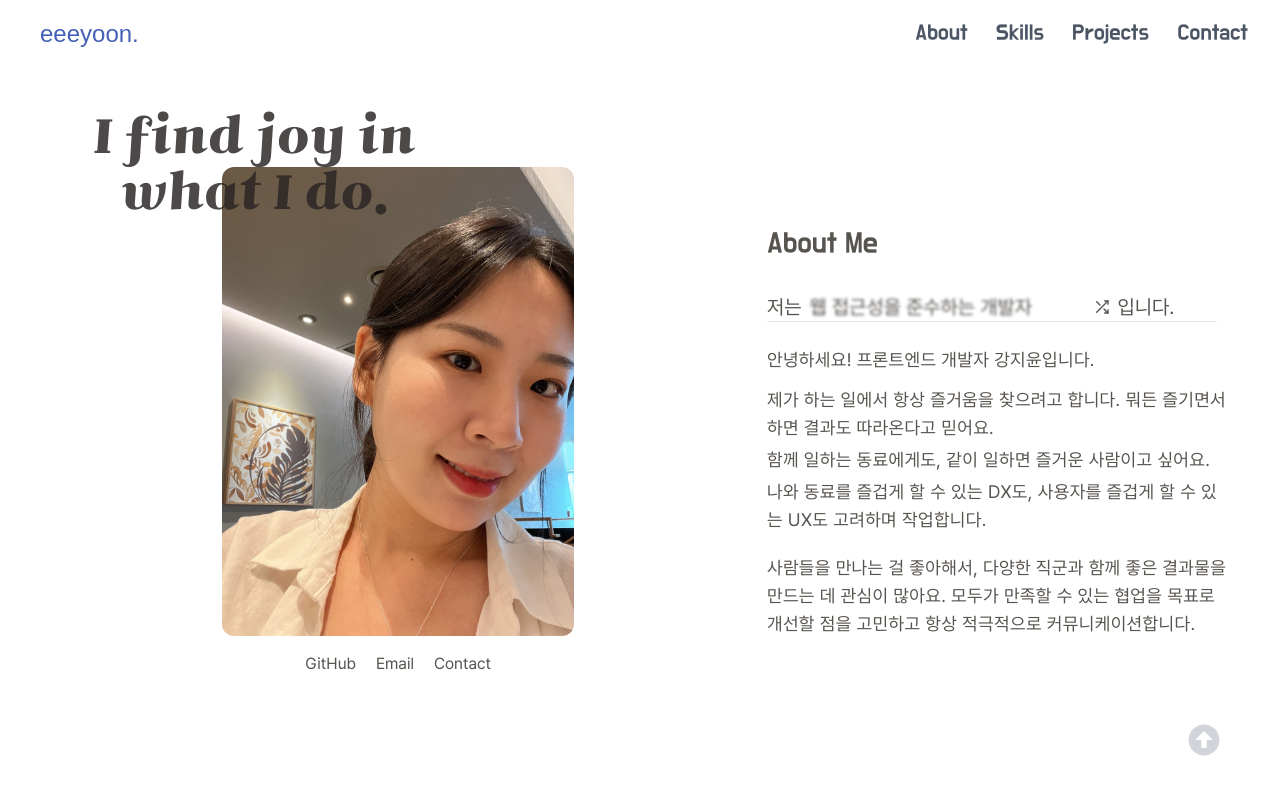
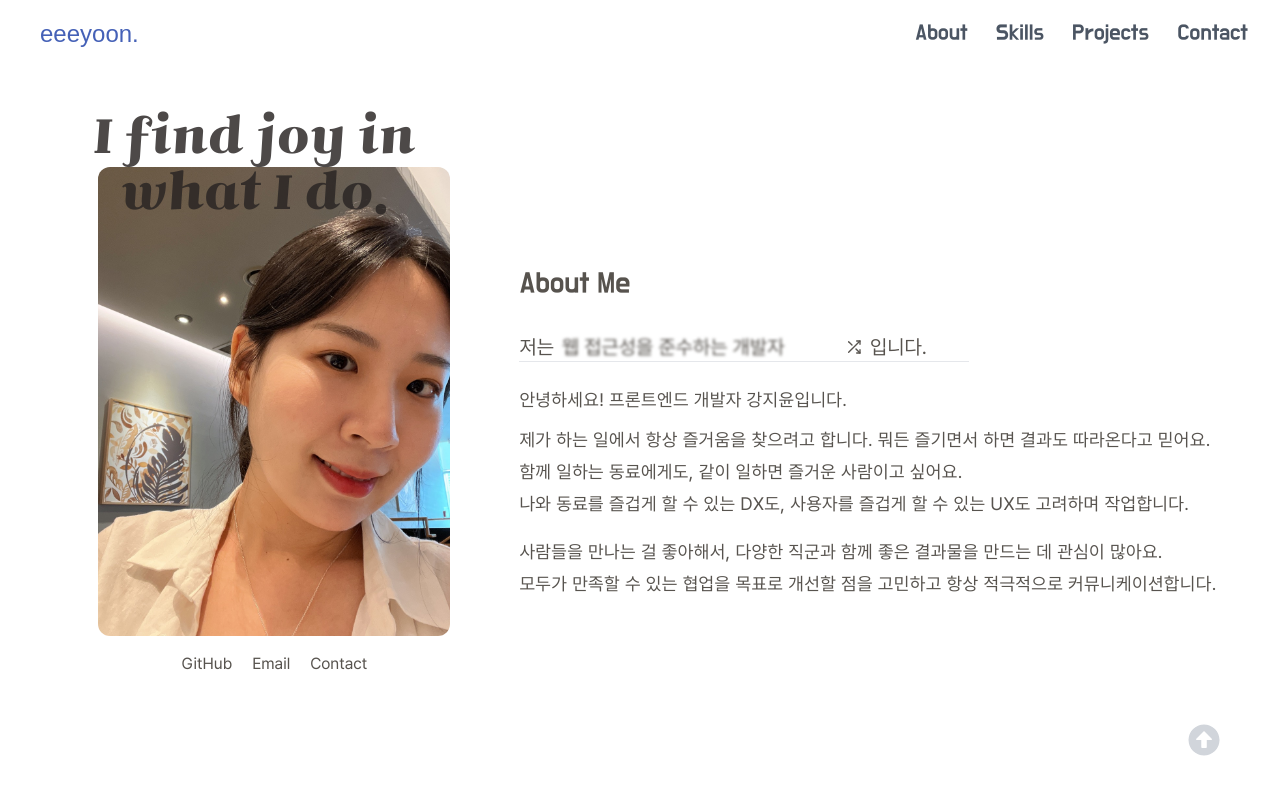
Before and after one commit to eeeyooon/portfolio, a Next.js app: page / in a window 1280 px wide. Shown: the top 794 px of the page. Built offline with nearby package versions, Linux system fonts and the light colour scheme; a web font is replaced by a local one.

Commit message:
style: about  페이지 레이아웃 수정

```diff
--- a/src/app/about/page.tsx
+++ b/src/app/about/page.tsx
@@ -109,7 +109,7 @@ export default function AboutPage() {
             className="relative flex items-center gap-6 flex-col sm:flex-row md:flex-row pt-24 selection:bg-brown_color"
           >
             <motion.div
-              className="flex flex-col w-full justify-center items-center"
+              className="flex flex-col w-full justify-center items-center basis-5/12"
               variants={itemVariants}
             >
               <motion.p
--- a/src/components/about/AboutContent.tsx
+++ b/src/components/about/AboutContent.tsx
@@ -17,8 +17,11 @@ export default function AboutContent() {
       </p>
       <p className="text-sm sm:text-base mt-4 lg:text-lg md:text-lg ">
         사람들을 만나는 걸 좋아해서, 다양한 직군과 함께 좋은 결과물을 만드는 데
-        관심이 많아요. 모두가 만족할 수 있는 협업을 목표로 개선할 점을 고민하고
-        항상 적극적으로 커뮤니케이션합니다.
+        관심이 많아요.
+      </p>
+      <p className="text-sm sm:text-base lg:text-lg md:text-lg ">
+        모두가 만족할 수 있는 협업을 목표로 개선할 점을 고민하고 항상 적극적으로
+        커뮤니케이션합니다.
       </p>
     </div>
   );
```
